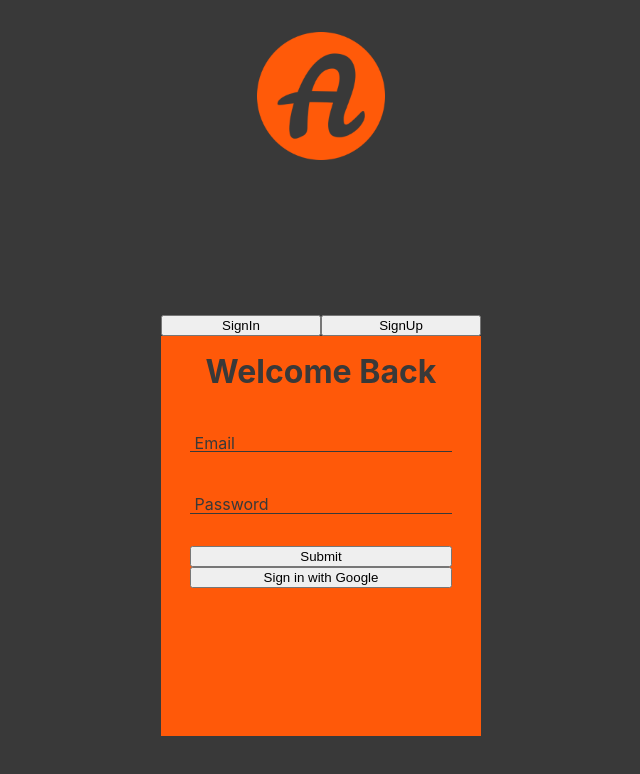
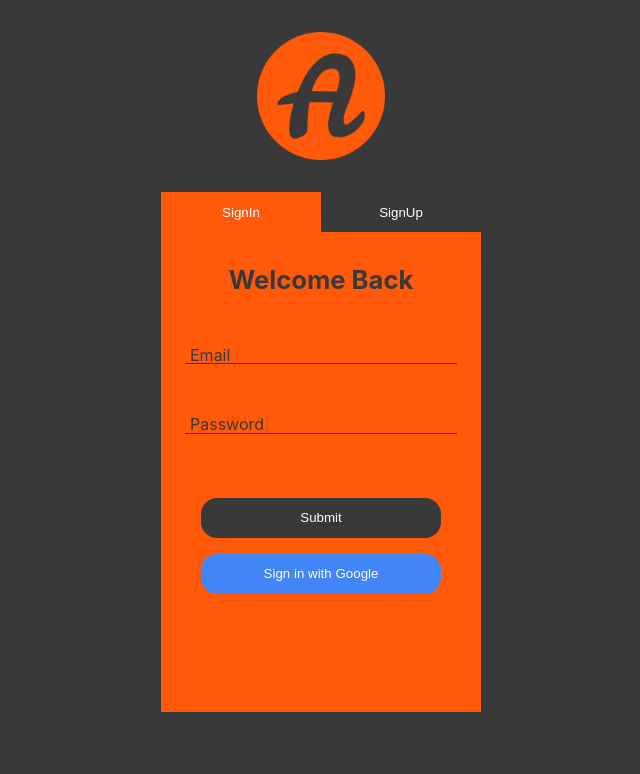
Before and after one commit to Rakshitshetty5/audio-book, a React (Create React App) app: page /auth in a window 1280 px wide. Shown: the top 774 px of the page, without its empty margins (319-959 px from the left). Built offline with nearby package versions, Linux system fonts and the light colour scheme.

Commit message:
added custom button component and completed styles for sign-in

```diff
--- a/src/components/auth-container/auth-container.component.jsx
+++ b/src/components/auth-container/auth-container.component.jsx
@@ -2,6 +2,7 @@ import React from 'react';
 
 import SignIn from '../sign-in/sign-in.component';
 import SignUp from '../sign-up/sign-up.component';
+import CustomButton from '../custom-button/custom-button.component'
 
 import './auth-container.styles.scss'
 
@@ -11,28 +12,37 @@ class AuthContainer extends React.Component{
         super();
 
         this.state = {
-            a : 1
+            button_status : 1
         }
     }
 
 render(){
     return(
         <div className="auth-container">
-            <div className="auth-container__buttons">
-                <button onClick={() => this.setState({ a : 1})}>SignIn</button>
-                <button onClick={() => this.setState({ a : 2})}>SignUp</button>
-            </div>
+                {
+                    this.state.button_status === 1 ?
+                    <div className="auth-container__buttons">
+                        <CustomButton onClick={() => this.setState({ button_status : 1})} small highlight>SignIn</CustomButton>
+                        <CustomButton onClick={() => this.setState({ button_status : 0})} small >SignUp</CustomButton>
+                    </div>
+                    :
+                    <div className="auth-container__buttons">
+                        <CustomButton onClick={() => this.setState({ button_status : 1})} small>SignIn</CustomButton>
+                        <CustomButton onClick={() => this.setState({ button_status : 0})} small highlight>SignUp</CustomButton>
+                    </div>
+
+                }
             <div className="auth-container__form">
             {
-                this.state.a === 1?
+                this.state.button_status === 1?
                     <SignIn />
 
                 :
                     <SignUp />
             }
-            </div>
+        </div>
+        </div>
 
-        </div>
     )
 }
 }
--- a/src/components/auth-container/auth-container.styles.scss
+++ b/src/components/auth-container/auth-container.styles.scss
@@ -1,20 +1,15 @@
 .auth-container{
-    margin-bottom: 4rem;
-    margin-top: 2rem;
+    margin-top: 2rem ;
 
     .auth-container__buttons{
         display: flex;
         justify-content: center;
         width: 20rem;
-
-        button{
-            width : 10rem;
-        }
     }
 
 
     .auth-container__form{
-        height : 50vh;
+        height : 60vh;
         width : 20rem;
         background: #FF5909;
         display: flex;
--- /dev/null
+++ b/src/components/custom-button/custom-button.component.jsx
@@ -0,0 +1,16 @@
+import React from 'react';
+
+import './custom-button.styles.scss'
+
+const CustomButton = ({children, ...props}) => {
+    console.log(props)
+    return(
+    <button className={`custom-button ${props.googleSignIn ? "google" : ''} ${props.small ? 'small' : ''} ${props.highlight ? 'highlight' : ''} `}
+    {...props}
+    >
+        {children}
+    </button>
+)}
+
+
+export default CustomButton
--- /dev/null
+++ b/src/components/custom-button/custom-button.styles.scss
@@ -0,0 +1,29 @@
+.custom-button{
+    width : 15rem;
+    background: #393939;
+    border : 0;
+    height: 5vh;
+    border-radius: 1rem;
+    color: white;
+    &.google{
+        background-color: #4285f4;
+        color: white;
+        margin: 1rem;
+
+        &:hover {
+            background-color: #357ae8;
+            border: none;
+        }
+    }
+    &.small{
+        width: 10rem;
+        border-radius: 0;
+    }
+    &.highlight{
+        background: #FF5909;
+        &:hover {
+            border: none;
+            outline: none;
+        }
+    }
+}
--- a/src/components/form-input/form-input.styles.scss
+++ b/src/components/form-input/form-input.styles.scss
@@ -15,7 +15,7 @@
         border-bottom: 1px solid #393939;
         display: block;
         width: 100%;
-        margin: 2rem 0;
+        margin: 2.5rem 0;
 
         &:focus {
             outline: none;
--- a/src/components/sign-in/sign-in.component.jsx
+++ b/src/components/sign-in/sign-in.component.jsx
@@ -3,6 +3,8 @@ import React from 'react';
 import { SignInWithGoogle } from "../../firebase/firebase.utils";
 
 import FormInput from '../form-input/form-input.compoent'
+import CustomButton from '../custom-button/custom-button.component'
+
 
 import './sign-in.styles.scss';
 
@@ -28,7 +30,7 @@ class SignIn extends React.Component{
     render(){
         return(
             <div className="sign-in">
-                <h1 class='sign-in__desp'>Welcome Back</h1>
+                <h1 className='sign-in__desp'>Welcome Back</h1>
                 <form onSubmit = {this.handleSubmit}>
                     <FormInput
                         name = 'email'
@@ -47,8 +49,8 @@ class SignIn extends React.Component{
                         required
                     />
                     <div className="sign-in__buttons">
-                        <button type='submit'>Submit</button>
-                        <button onClick={SignInWithGoogle}>Sign in with Google</button>
+                        <CustomButton type='submit'>Submit</CustomButton>
+                        <CustomButton onClick={SignInWithGoogle} googleSignIn>Sign in with Google</CustomButton>
                     </div>
 
                 </form>
--- a/src/components/sign-in/sign-in.styles.scss
+++ b/src/components/sign-in/sign-in.styles.scss
@@ -2,9 +2,13 @@
     .sign-in__buttons{
         display: flex;
         flex-direction: column;
+        align-items: center;
+        margin-top: 4rem;
     }
     .sign-in__desp{
         color : #393939;
-        margin: 1rem ;
+        font-size: 1.6rem;
+        text-align: center;
+        margin-top: 2rem ;
     }
 }
--- a/src/pages/signin-signup/signin-signup.styles.scss
+++ b/src/pages/signin-signup/signin-signup.styles.scss
@@ -2,13 +2,12 @@
     height: 100vh;
     display: flex;
     flex-direction: column;
-    justify-content: space-between;
     align-items: center;
+    margin-top: 2rem;
     .app-logo{
         background: url('../../assests/logo192.png');
         height: 8rem;
         width: 8rem;
-        margin-top: 2rem;
         background-repeat: no-repeat;
         background-position: center;
         background-size: cover;
```
